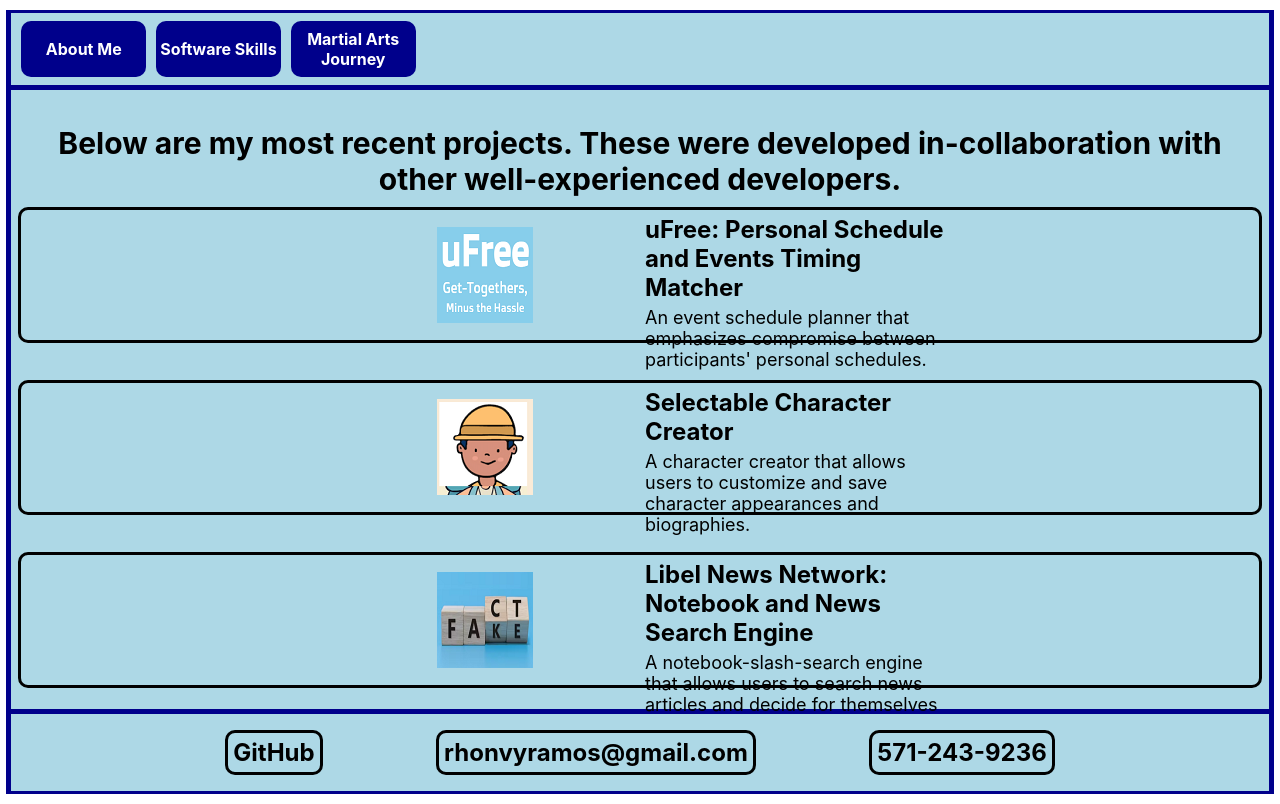
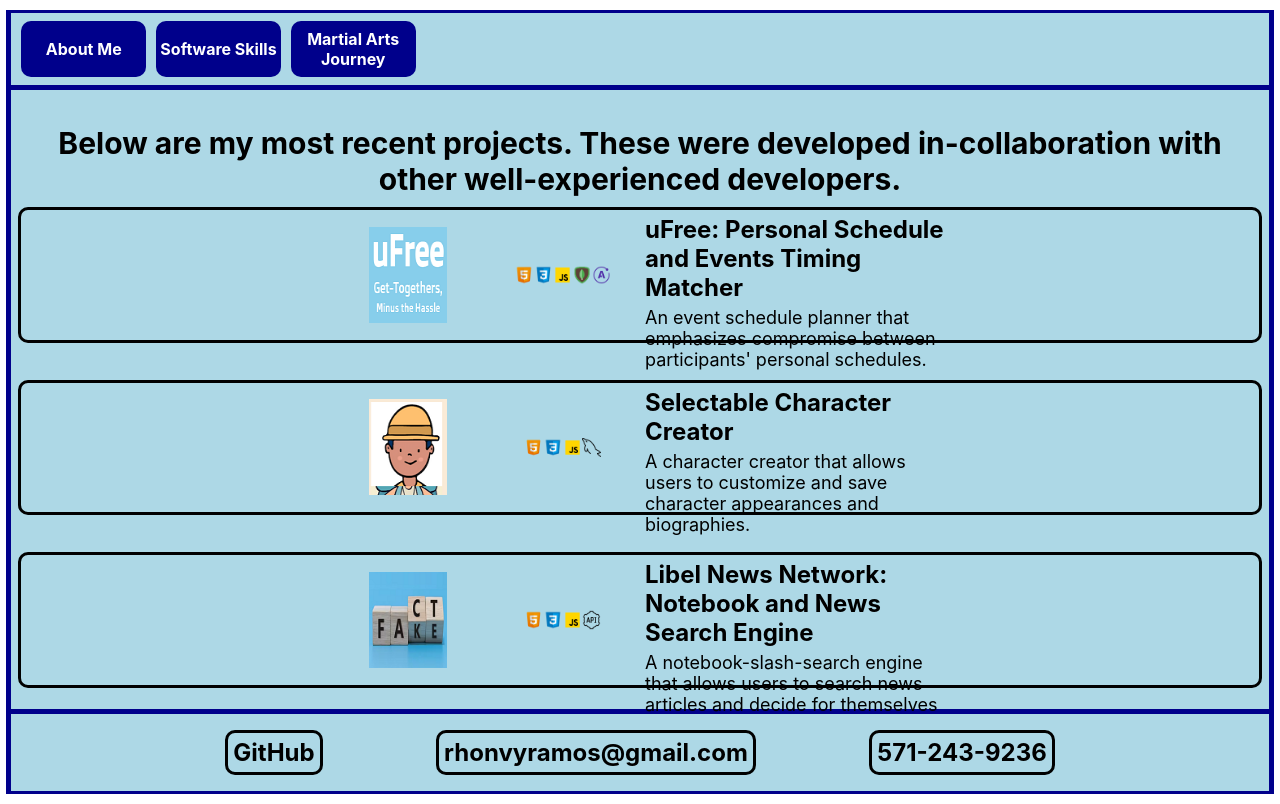
Before and after one commit to rhonvyramos/resume-portfolio-overdone, a React (Create React App) app: page /software in a window 1280 px wide. Built offline with nearby package versions, Linux system fonts and the light colour scheme.

Commit message:
tech added to project boxs

```diff
--- a/src/assets/software.css
+++ b/src/assets/software.css
@@ -74,8 +74,12 @@
     height: 100%;
 
     display: flex;
-    justify-content: center;
+    justify-content: space-around;
     align-items: center;
+}
+
+.project_image img {
+    width: 25%;
 }
 
 .project_text {
@@ -95,3 +99,10 @@
 .project_description {
     font-size: 18px
 }
+
+#project_tech {
+    display: flex;
+    width: 25%;
+    justify-content: center;
+    align-items: center;
+}
--- a/src/pages/Software.js
+++ b/src/pages/Software.js
@@ -6,6 +6,14 @@
 import character_creator_prev from "../assets/character_creator_prev.png"
 import ufree_prev from "../assets/ufree_prev.png"
 import libelnews_prev from "../assets/libelnews_prev.png"
+
+import html_icon from "../assets/html_icon.png";
+import css_icon from "../assets/css3_icon.png";
+import js_icon from "../assets/js_icon.png";
+import rest_icon from "../assets/rest_icon.png"
+import mysql_icon from "../assets/mysql_icon.png"
+import mongodb_icon from "../assets/mongodb_icon.png"
+import apollo_icon from "../assets/apollo_icon.png"
 
 export default function Software() {
     return(
@@ -20,6 +28,13 @@
                             <div className="project_box">
                                 <div className="project_image">
                                     <img src={ufree_prev} alt="ufree" height={"96px"} width={"96px"} />
+                                    <div id="project_tech">
+                                        <img src={html_icon} alt="html" height={"30%"} width={"30%"} />
+                                        <img src={css_icon} alt="css" height={"30%"} width={"30%"} />
+                                        <img src={js_icon} alt="js" height={"30%"} width={"30%"} />
+                                        <img src={mongodb_icon} alt="mongodb" height={"30%"} width={"30%"} />
+                                        <img src={apollo_icon} alt="apollo" height={"30%"} width={"30%"} />
+                                    </div>
                                 </div>
                                 <div className="project_text">
                                     <p className="project_title">
@@ -35,6 +50,12 @@
                             <div className="project_box">
                                 <div className="project_image">
                                     <img src={character_creator_prev} alt="charactercreate" height={"96px"} width={"96px"} />
+                                    <div id="project_tech">
+                                        <img src={html_icon} alt="html" height={"30%"} width={"30%"} />
+                                        <img src={css_icon} alt="css" height={"30%"} width={"30%"} />
+                                        <img src={js_icon} alt="js" height={"30%"} width={"30%"} />
+                                        <img src={mysql_icon} alt="mysql" height={"30%"} width={"30%"} />
+                                    </div>
                                 </div>
                                 <div className="project_text">
                                     <p className="project_title">
@@ -50,6 +71,12 @@
                             <div className="project_box">
                                 <div className="project_image">
                                     <img src={libelnews_prev} alt="libel" height={"96px"} width={"96px"} />
+                                    <div id="project_tech">
+                                        <img src={html_icon} alt="html" height={"30%"} width={"30%"} />
+                                        <img src={css_icon} alt="css" height={"30%"} width={"30%"} />
+                                        <img src={js_icon} alt="js" height={"30%"} width={"30%"} />
+                                        <img src={rest_icon} alt="rest" height={"30%"} width={"30%"} />
+                                    </div>
                                 </div>
                                 <div className="project_text">
                                     <p className="project_title">
```
Also changed, not shown: src/assets/rest_icon.png (added).
